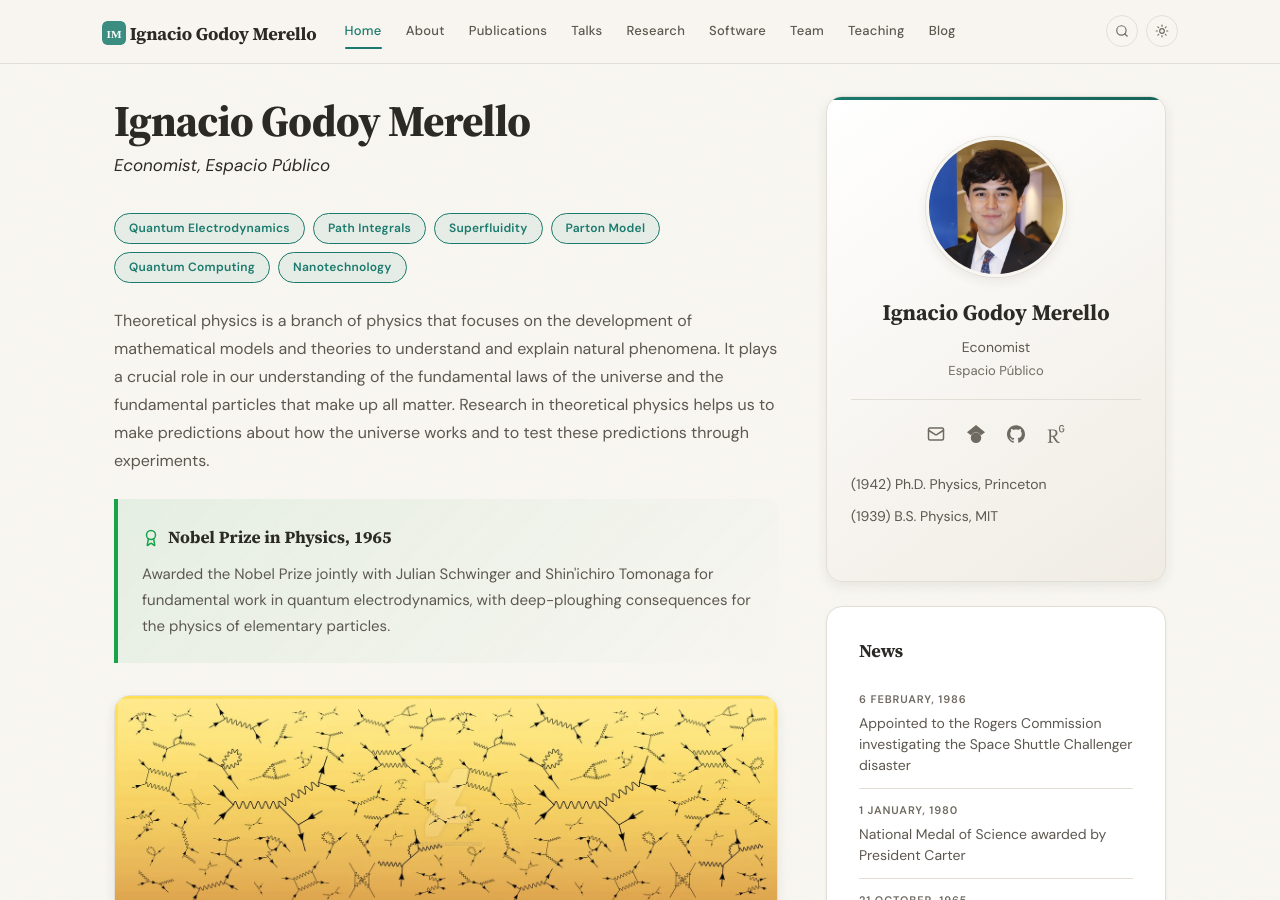
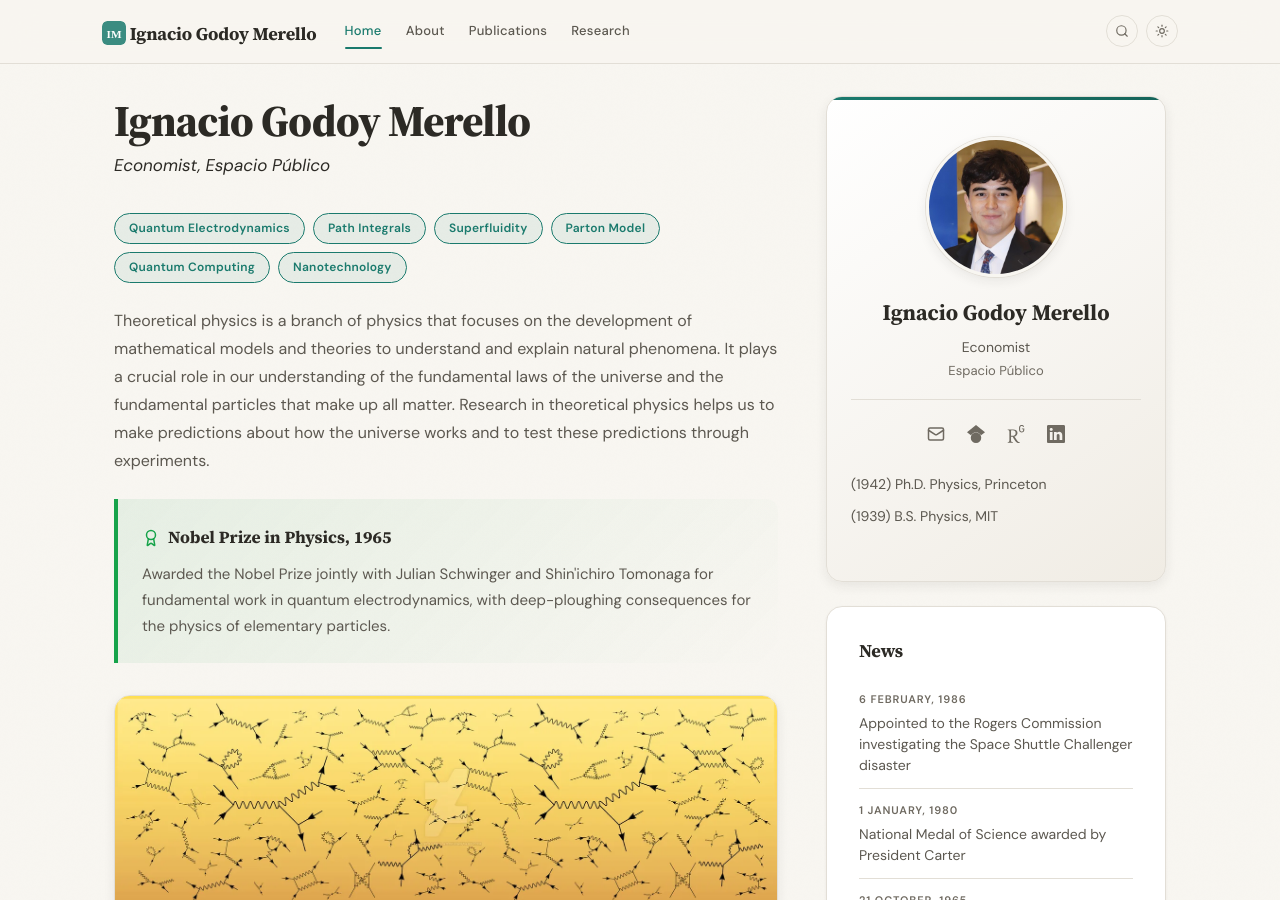
Before and after one commit to igodoymerello/igodoymerello.github.io, a Jekyll site: the page built from _pages/home.md, in a window 1280 px wide and 900 px high. Built offline with Jekyll 4.4.1, drawn with Linux system fonts in a browser that asks for light colours; part of the change alters nothing that is shown.

Commit message:
_config.yml

```diff
--- a/_config.yml
+++ b/_config.yml
@@ -12,11 +12,11 @@ photo: headshot.jpg  # place your photo in images/
 # ============================================================
 links:
   google_scholar: "https://scholar.google.com/citations?user=B7vSqZsAAAAJ"
-  github: "https://github.com/"
+#  github: "https://github.com/"
   researchgate: "https://www.researchgate.net/"
   orcid: ""
   twitter: ""
-  linkedin: ""
+  linkedin: "www.linkedin.com/in/ignacio-godoy-merello-5646a0263"
   cv: ""  # e.g., "papers/cv.pdf"
 
 # ============================================================
@@ -25,7 +25,7 @@ links:
 accent_color: "#1a7a6d"      # theme color; light and dark variants are derived automatically
 dark_mode: true              # set to false to disable dark mode entirely
 math: false                  # true loads MathJax on every page; or add `math: true` to individual pages
-description: "Academic webpage of Dr. Richard Feynman"
+description: "Academic webpage of Ignacio Godoy Merello"
 
 # When deploying with the included GitHub Actions workflow these are filled
 # in automatically from your Pages settings (user site, project site, or
@@ -49,12 +49,12 @@ analytics:
 nav_pages:
   - name: about
   - name: publications
-  - name: talks
+#  - name: talks
   - name: research
-  - name: software
-  - name: team
-  - name: teaching
-  - name: blog
+#  - name: software
+#  - name: team
+#  - name: teaching
+#  - name: blog
 
 # ============================================================
 # STEP 5: Publications (assets/ref.bib)
@@ -62,7 +62,7 @@ nav_pages:
 # Your name is bolded in the publication list. Write it exactly as it
 # appears in the rendered list ("Last, F. M."); list the longest form first.
 scholar:
-  last_name: Feynman
+  last_name: Godoy Merello
   first_name: ["R. P.", "R."]
   style: citesty
   locale: en
```
